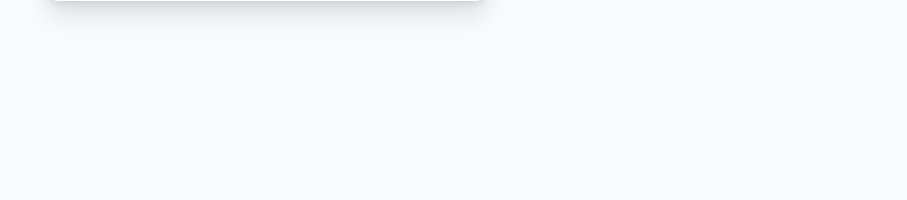
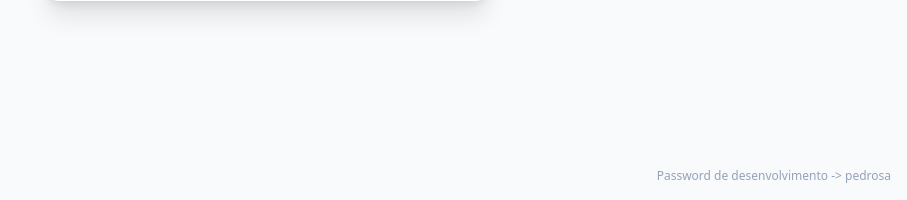
Before and after one commit to AngreeCloud/SurveyApp, a Flask app: page / in a window 1280 px wide. Shown: the part 600-800 px from the top of the page, without its empty margins (373-1280 px from the left). Run offline with Flask 3, Linux system fonts and the light colour scheme; some libraries are stand-ins or nearby versions.

Commit message:
Update README, backend CSV export format, and add development password note in admin panel

```diff
--- a/backend/app.py
+++ b/backend/app.py
@@ -191,7 +191,8 @@ def create_app() -> Flask:
 
         if format_value == "csv":
             output = io.StringIO()
-            writer = csv.writer(output)
+            output.write("\ufeff")
+            writer = csv.writer(output, delimiter=";")
             writer.writerow(["ID", "Nível de Satisfação", "Data", "Hora"])
             for row in rows:
                 created_at = row["created_at"]
--- a/templates/admin.html
+++ b/templates/admin.html
@@ -28,6 +28,9 @@
                 </button>
                 <p id="login-error" class="hidden text-sm text-red-600 text-center"></p>
             </div>
+        </div>
+        <div class="fixed bottom-4 right-4 text-xs text-slate-400">
+            Password de desenvolvimento -&gt; pedrosa
         </div>
     </div>
 
```
Also changed, not shown: README.md.
